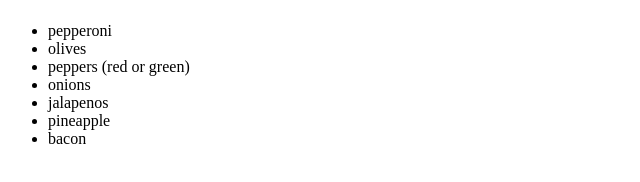
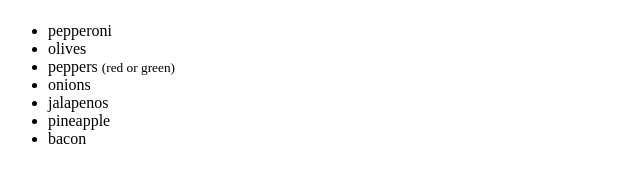
Before and after one commit to finleygrindle/HTML-CSS, a plain HTML site: page index.html in a window 1280 px wide. Shown: the part 524-706 px from the top of the page, 0-640 px from the left. Drawn offline with Linux system fonts and the light colour scheme.

Commit message:
Added inline elements

```diff
--- a/index.html
+++ b/index.html
@@ -31,7 +31,7 @@
     <ul>
         <li>pepperoni</li>
         <li>olives</li>
-        <li>peppers (red or green)</li>
+        <li>peppers <small>(red or green)</small></li>
         <li>onions</li>
         <li>jalapenos</li>
         <li>pineapple</li>
```
